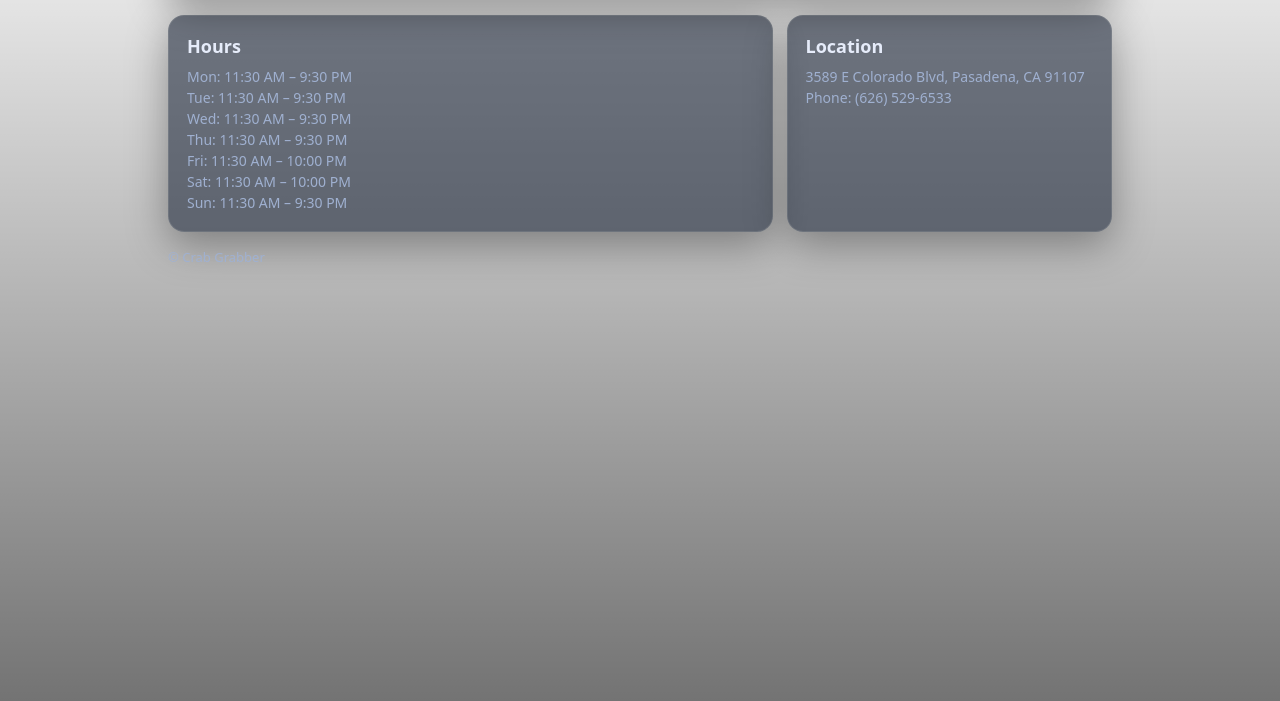
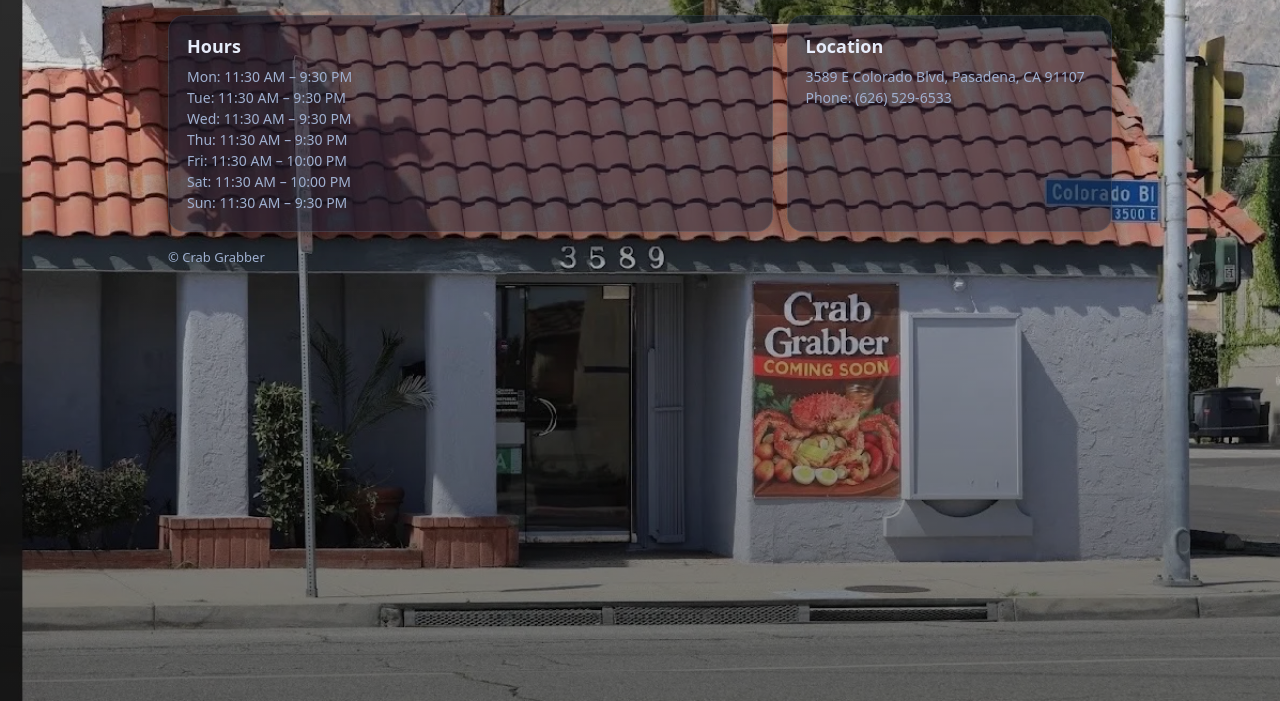
Before and after one commit to Markcmd/Crab_Grabber_Website, a website: page public/index.html in a window 1280 px wide. Shown: the part 99-800 px from the top of the page. Drawn offline with Linux system fonts and the light colour scheme; the site is published under a folder, as on GitHub Pages, so addresses that start at the root find nothing.

Commit message:
fix: update background image path in CSS file

```diff
--- a/public/css/styles.css
+++ b/public/css/styles.css
@@ -22,7 +22,7 @@
     /* Background image (file path: public/img/bg.jpg) */
     background:
       linear-gradient(180deg, rgba(0, 0, 0, 0.045), rgba(0,0,0,.55)),
-      url("/Crab_Grabber_Website/public/img/bg.webp");
+      url("../img/bg.webp");
     background-size: cover;
     background-position: center;
     background-repeat: no-repeat;
```
